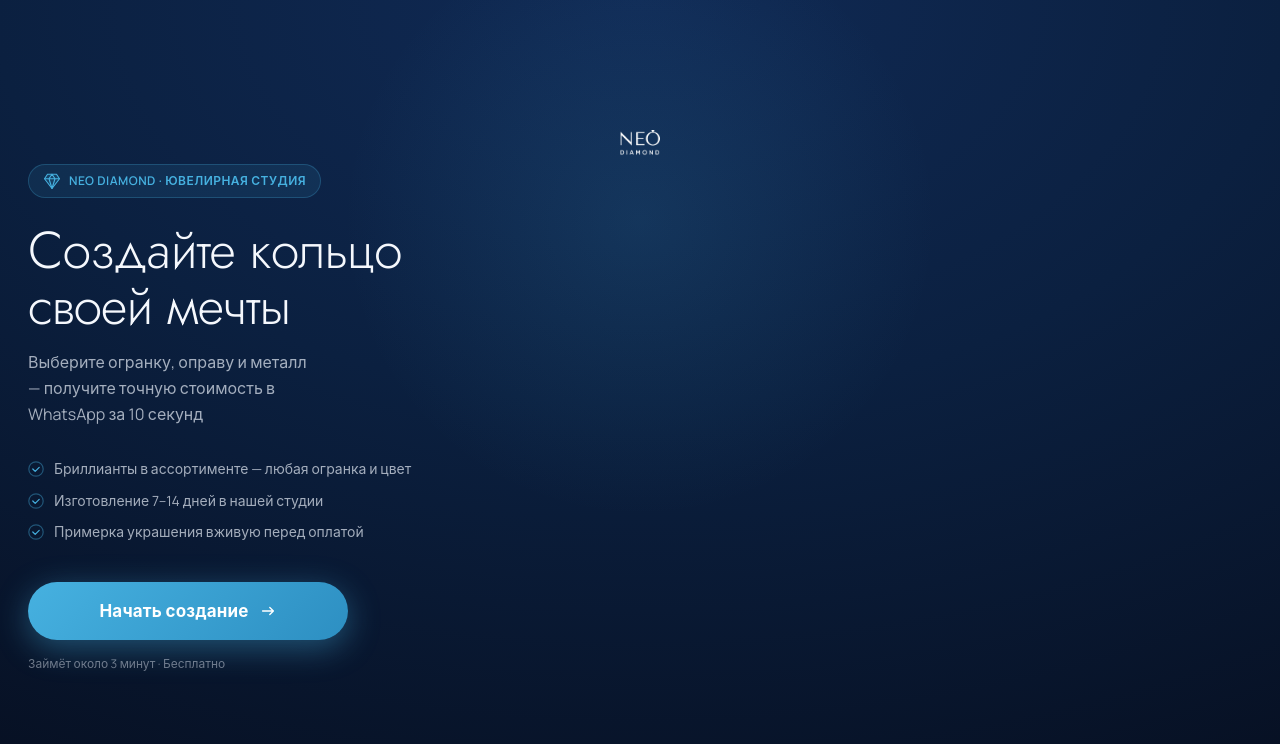
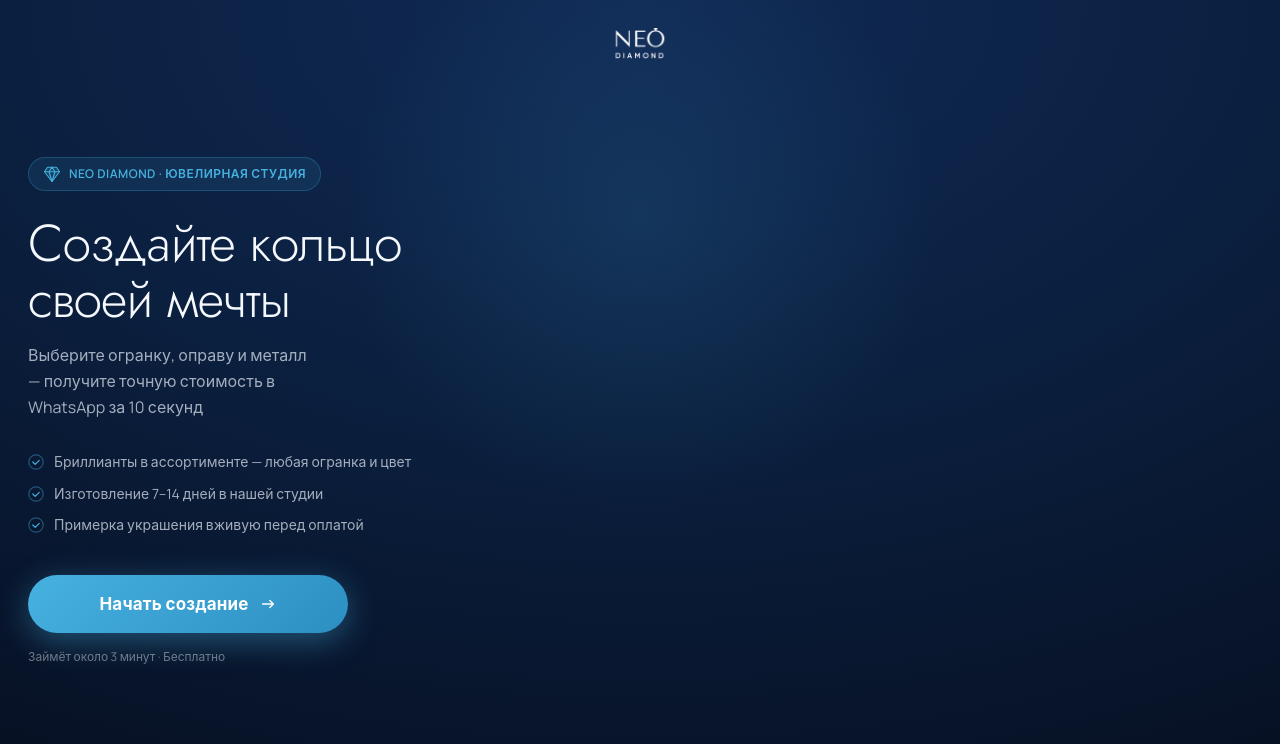
Before and after one commit to SherkhanYess/neo-configurator, a React (Vite) app: page / in a window 1280 px wide. Shown: the top 744 px of the page. Built offline with nearby package versions, Linux system fonts and the light colour scheme.

Commit message:
fix: viewer 1:1 aspect-ratio, bigger logo everywhere, start logo pinned to top
Co-Authored-By: Claude Sonnet 4.6 <noreply@anthropic.com>

```diff
--- a/src/configurator.css
+++ b/src/configurator.css
@@ -21,14 +21,13 @@
   box-sizing: border-box;
 }
 
-/* 3D Viewer */
+/* 3D Viewer — 1:1 square ratio */
 .cfg-viewer-panel {
   flex-shrink: 0;
   position: relative;
   width: 100%;
-  height: 46vh;
-  min-height: 240px;
-  max-height: 440px;
+  aspect-ratio: 1 / 1;
+  max-height: 480px;
   background: transparent;
 }
 
@@ -84,7 +83,7 @@
   pointer-events: none;
 }
 .cfg-viewer-logo img {
-  height: 22px;
+  height: 30px;
   width: auto;
   opacity: 0.9;
 }
@@ -140,11 +139,17 @@
   pointer-events: none;
 }
 
+/* Logo on start screen — fixed at very top */
 .cfg-start-logo {
   display: block;
-  height: 26px;
+  height: 32px;
   width: auto;
-  margin: 0 auto 8px;
+  margin: 0 auto;
+  position: absolute;
+  top: 28px;
+  left: 50%;
+  transform: translateX(-50%);
+  z-index: 2;
 }
 
 .cfg-start-hero {
@@ -152,7 +157,7 @@
   display: flex;
   flex-direction: column;
   justify-content: center;
-  padding: 60px 28px 56px;
+  padding: 80px 28px 56px;
   gap: 0;
   position: relative;
   z-index: 1;
@@ -1317,7 +1322,7 @@
 
 /* ── Short viewport: shrink viewer on landscape phones ── */
 @media (max-height: 600px) {
-  .cfg-viewer-panel { max-height: 200px; min-height: 160px; }
+  .cfg-viewer-panel { max-height: 220px; aspect-ratio: auto; height: 220px; }
 }
 
 /* ── Shape card tap feedback ── */
```
